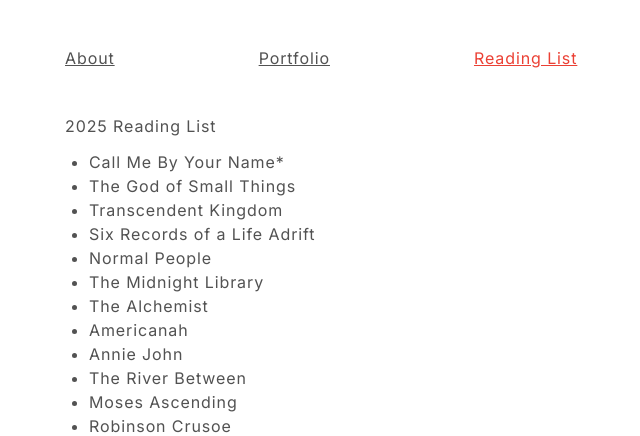
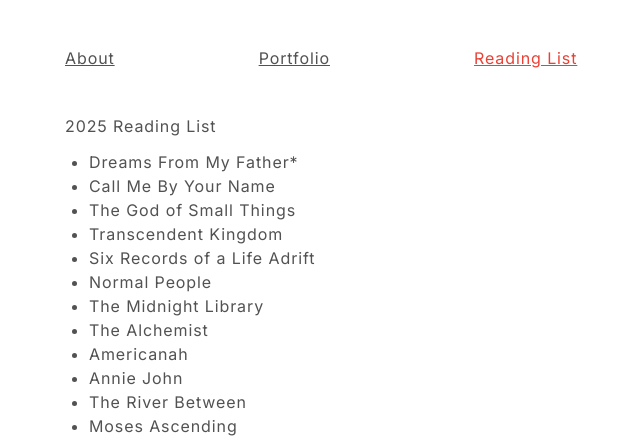
Before and after one commit to rrachelhuangg/rachelhuang.dev, a Flask app: page /books in a window 1280 px wide. Shown: the part 186-622 px from the top of the page, without its empty margins (311-951 px from the left). Run offline with Flask 3, Linux system fonts and the light colour scheme.

Commit message:
Updated reading list.

```diff
--- a/templates/books.html
+++ b/templates/books.html
@@ -37,7 +37,8 @@
     <div>
         2025 Reading List
         <ul>
-            <li>Call Me By Your Name*</li>
+            <li>Dreams From My Father*</li>
+            <li>Call Me By Your Name</li>
             <li>The God of Small Things</li>
             <li>Transcendent Kingdom</li>
             <li>Six Records of a Life Adrift</li>
```
